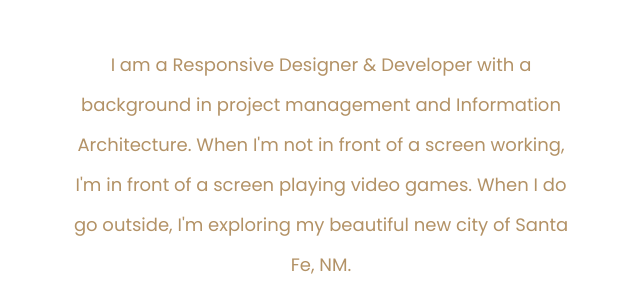
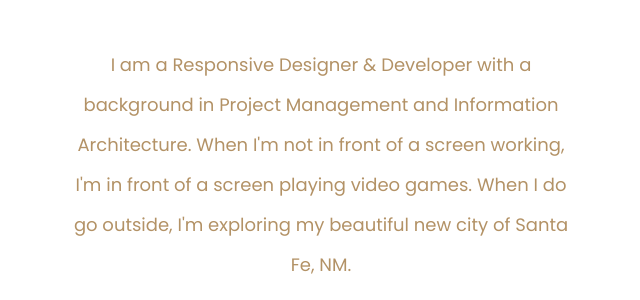
Before and after one commit to emilyalmond-stack/space-order-light, a plain HTML site: page index.html in a window 1280 px wide. Shown: the part 733-1033 px from the top of the page, 14-654 px from the left. Drawn offline with Linux system fonts and the light colour scheme.

Commit message:
fixed case errors in about me section

```diff
--- a/index.html
+++ b/index.html
@@ -40,7 +40,7 @@
               <h2>Principles</h2>
             </div>
             <div class="half-width">
-              <p>I am a <span>Responsive Designer & Developer</span> with a background in project management and Information Architecture. When I'm not in front of a screen working,
+              <p>I am a <span>Responsive Designer & Developer</span> with a background in Project Management and Information Architecture. When I'm not in front of a screen working,
               I'm in front of a screen playing video games. When I do go outside, I'm exploring my beautiful new city of Santa Fe, NM.</p>
               <p><a href="../pdfs/AlmondResume.pdf">Here's my resume if you'd like to know more </a></p>
             </div>
```
